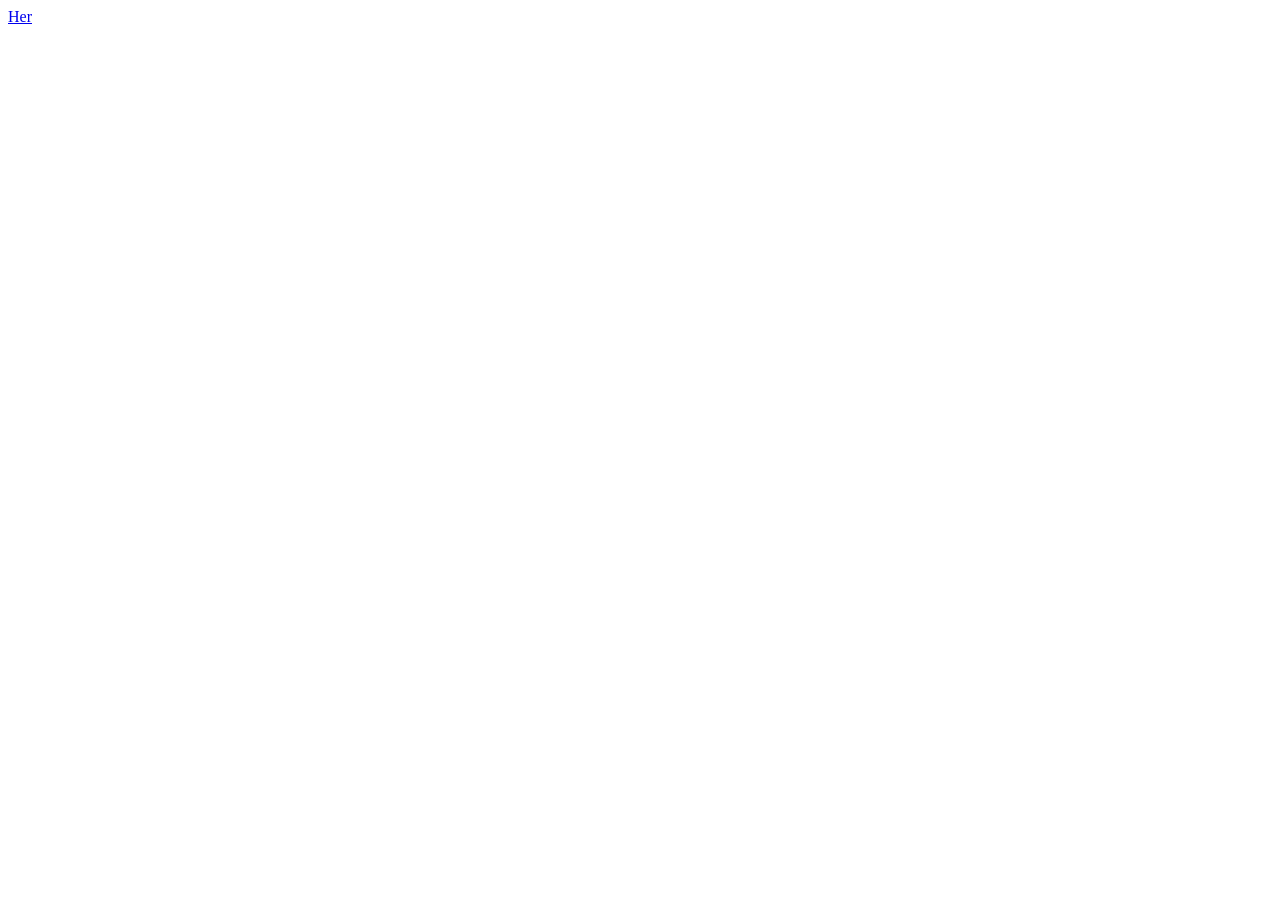
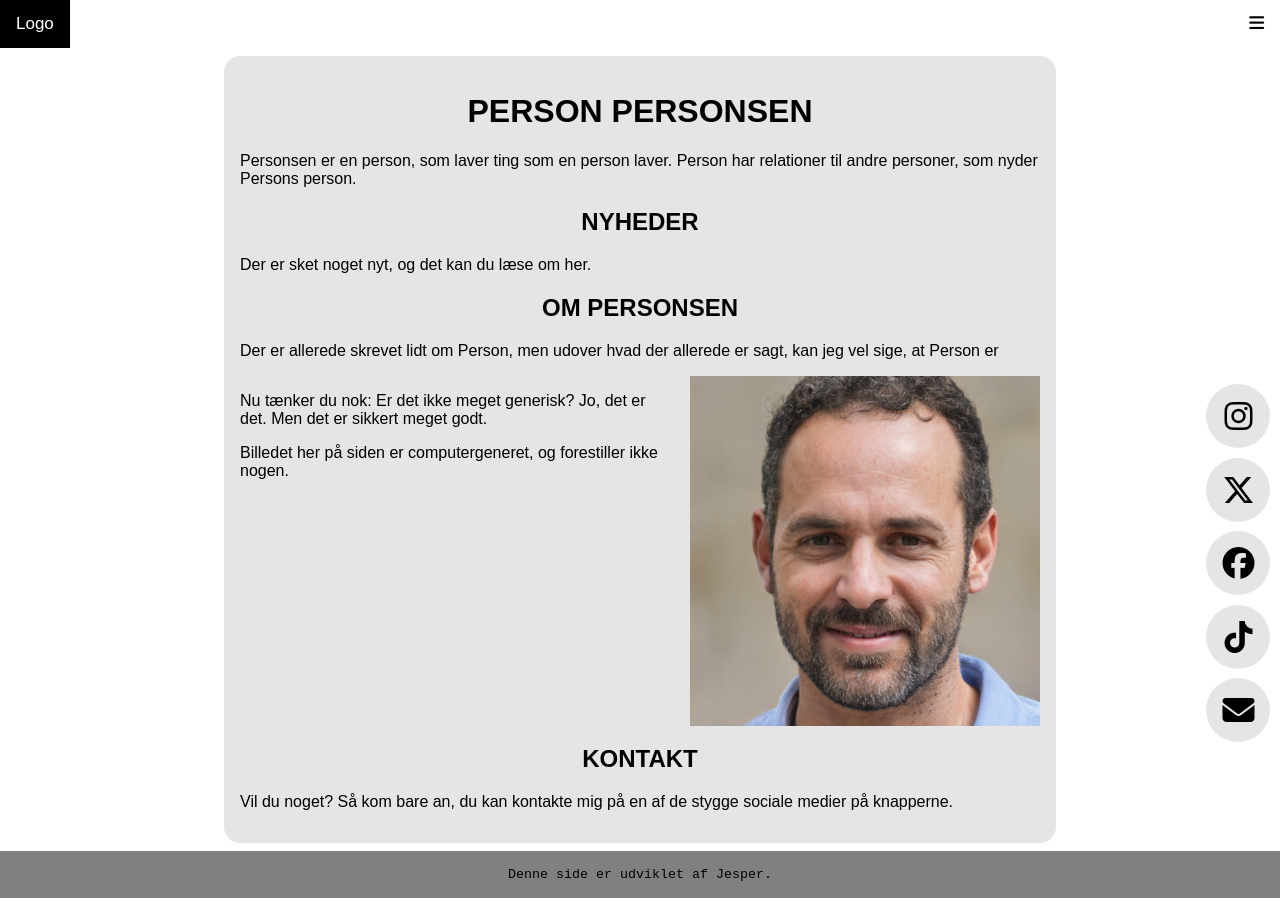
Before and after one commit to DraagDunk/profile_website_template, a PHP site: page / in a window 1280 px wide. Before the commit the page is almost empty. Before the commit the page ends 24 px from the top, so only its background shows below. Run offline with PHP 8.4, Linux system fonts and the light colour scheme.

Commit message:
Steal everything from another one of my projects

```diff
--- /dev/null
+++ b/footer.php
@@ -0,0 +1,11 @@
+<?php
+    $email = "jesper@candscient.dk";
+    $name = "Jesper";
+?>
+
+<footer>
+
+    <div id="dev">
+    Denne side er udviklet af <a href="mailto:<?php echo $email ?>"><?php echo $name ?></a>.
+    </div>
+</footer>
--- /dev/null
+++ b/header.php
@@ -0,0 +1,13 @@
+<!DOCTYPE html>
+<html lang="en">
+<head>
+    <meta charset="UTF-8">
+    <meta name="viewport" content="width=device-width, initial-scale=1.0">
+    <link rel="stylesheet"
+          href="https://cdnjs.cloudflare.com/ajax/libs/font-awesome/6.7.2/css/all.min.css">
+    <link rel="stylesheet" href="style.css">
+    <link rel="stylesheet" href="nav-style.css">
+    <link rel="stylesheet" href="social-media-icon-style.css">
+    <script src="navbar.js"></script>
+    <title><?php echo $title ?> | Profile Template</title>
+</head>
--- a/index.php
+++ b/index.php
@@ -1,13 +1,59 @@
-<!DOCTYPE html>
-<html lang="en">
-<head>
-    <meta charset="UTF-8">
-    <meta name="viewport" content="width=device-width, initial-scale=1.0">
-    <title>Document</title>
-</head>
+<?php
+    $title = "Home";
+    include("header.php");
+?>
 <body>
 
-<a href="/other_page">Her</a>
+<?php
+    include("navigation.php");
+?>
+
+<div class="page">
+    <div class="content">
+
+        <h1 id="home">Person Personsen</h1>
+
+        <p>Personsen er en person, som laver ting som en person laver. Person har relationer til andre personer, som nyder Persons person.</p>
+
+        <h2 id="news">Nyheder</h2>
+
+        <p>Der er sket noget nyt, og det kan du læse om her.</p>
+
+        <h2 id="about">Om Personsen</h2>
+
+        <p>Der er allerede skrevet lidt om Person, men udover hvad der allerede er sagt, kan jeg vel sige, at Person er</p>
+
+        <div class="about-section">
+            <div class="image-container">
+                <img src="image.jpeg" alt="Billede af person">
+            </div>
+
+            <div class="info-box">
+                <p>Nu tænker du nok: Er det ikke meget generisk? Jo, det er det. Men det er sikkert meget godt.</p>
+
+                <p>Billedet her på siden er computergeneret, og forestiller ikke nogen.</p>
+            </div>
+        </div>
+
+        <h2 class="contact">Kontakt</h2>
+
+        <p>Vil du noget? Så kom bare an, du kan kontakte mig på en af de stygge sociale medier på knapperne.</p>
+
+        <div class="social-media-buttons">
+                    <a href="https://www.instagram.com/person_personsen_not_a_real_person" class="sm-icon fa-brands fa-instagram"></a>
+                    <a href="https://www.x.com/person_personsen_not_a_real_person" class="sm-icon fa-brands fa-x-twitter"></a>
+                    <a href="https://www.facebook.com/person_personsen_not_a_real_person" class="sm-icon fa-brands fa-facebook"></a>
+                    <a href="https://www.tiktok.com/person_personsen_not_a_real_person" class="sm-icon fa-brands fa-tiktok"></a>
+                    <a href="mailto:dennemailfindesheltsikkert@ikke.com" class="sm-icon fa fa-envelope"></a>
+                </div>
+
+    </div>
+</div>
+
+<?php
+    include("footer.php");
+?>
+
 
 </body>
 </html>
--- /dev/null
+++ b/nav-style.css
@@ -0,0 +1,31 @@
+.topnav {
+    position: fixed;
+    width: 100%;
+    background-color: var(--color-header-bg);
+}
+
+.topnav #navigation {
+    display: none;
+}
+
+.topnav a {
+    padding: 14px 16px;
+    font-size: 17px;
+    display: block;
+}
+
+.topnav #home-link.narrow {
+    width: fit-content;
+}
+
+.topnav a.icon {
+    display: block;
+    position: absolute;
+    right: 0;
+    top: 0;
+}
+
+.topnav a:hover {
+    background-color: var(--color-header-text);
+    color: var(--color-header-bg);
+}
--- /dev/null
+++ b/navbar.js
@@ -0,0 +1,20 @@
+function menuFunction() {
+    let navBar = document.getElementById("navigation");
+    let homeLink = document.getElementById("home-link");
+    if (navBar.style.display === "block") {
+        navBar.style.display = "none";
+        homeLink.classList.add("narrow");
+    } else {
+        navBar.style.display = "block";
+        homeLink.classList.remove("narrow")
+    }
+}
+
+function closeMenu() {
+    let navBar = document.getElementById("navigation");
+    let homeLink = document.getElementById("home-link");
+    if (navBar.style.display === "block") {
+        navBar.style.display = "none";
+        homeLink.classList.add("narrow");
+    }
+}
--- /dev/null
+++ b/navigation.php
@@ -0,0 +1,13 @@
+<header>
+    <div class="topnav">
+        <a id="home-link" class="narrow" href="#home" onclick="closeMenu()">Logo</a>
+        <nav id="navigation">
+            <a href="#news" onclick="closeMenu()">Nyheder</a>
+            <a href="#about" onclick="closeMenu()">Om os</a>
+            <a href="#contact" onclick="closeMenu()">Kontakt</a>
+        </nav>
+        <a href="javascript:void(0);" class="icon" onclick="menuFunction()">
+            <i class="fa fa-bars"></i>
+        </a>
+    </div>
+</header>
--- /dev/null
+++ b/social-media-icon-style.css
@@ -0,0 +1,42 @@
+.social-media-buttons {
+    display: flex;
+    flex-direction: row;
+    justify-content: center;
+  }
+
+  .social-media-buttons .sm-icon {
+    padding: 1rem;
+    font-size: 2rem;
+    width: 2rem;
+    text-align: center;
+    text-decoration: none;
+  }
+
+  @media (min-width: 1050px) {
+    .social-media-buttons {
+      flex-direction: column;
+      position: fixed;
+      bottom: 3rem;
+      right: 0;
+    }
+
+    .social-media-buttons .sm-icon {
+      background-color: var(--color-content-bg);
+      border-radius: 50%;
+      margin: 0.3rem 0.6rem;
+      transition: all 0.1s ease-in-out;
+    }
+
+    .social-media-buttons .sm-icon:last-of-type {
+      margin-bottom: 0.6rem;
+    }
+
+    .social-media-buttons .sm-icon:hover {
+      padding: 1.3rem;
+      margin: 0rem 0.3rem;
+    }
+
+    .social-media-buttons .sm-icon:hover:last-of-type {
+      margin-bottom: 0.3rem;
+    }
+  }
--- /dev/null
+++ b/style.css
@@ -0,0 +1,113 @@
+:root {
+    --color-header-bg: white;
+    --color-header-text: black;
+    --color-footer-bg: grey;
+    --color-footer-text: #020202;
+    --color-bg: white;
+    --color-content-bg: rgba(2, 2, 2, 0.1);
+    --color-text: black;
+    --color-light-text: blue;
+}
+
+header {
+    margin: 0;
+    color: var(--color-header-text);
+    min-height: 3rem;
+}
+
+html {
+    min-height: 100vh;
+}
+
+
+body {
+    margin: 0;
+    color: var(--color-text);
+    font-family: Arial, Helvetica, sans-serif;
+}
+
+a {
+    color: var(--color-text);
+    text-decoration: none;
+}
+
+a:hover {
+    color: var(--color-light-text);
+}
+
+div.page {
+    display: flex;
+    justify-content: center;
+    background: var(--color-bg);
+    min-height: calc(100vh - 6rem);
+}
+
+div.content {
+    margin: 0.5rem;
+    padding: 1rem;
+    max-width: 800px;
+    width: 100%;
+    border-radius: 1rem;
+    background-color: var(--color-content-bg);
+}
+
+h1,
+h2,
+h3 {
+    text-align: center;
+    text-transform: uppercase;
+    scroll-margin-top: 4rem;
+}
+
+footer {
+    margin: 0;
+    background-color: var(--color-footer-bg);
+    color: var(--color-footer-text);
+    font-size: smaller;
+    font-family: 'Courier New', Courier, monospace;
+    text-align: center;
+    padding: 1rem;
+
+}
+
+footer a {
+    color: var(--color-footer-text);
+}
+
+.about-section {
+    display: flex;
+    flex-direction: column;
+}
+
+.image-container {
+    display: flex;
+    justify-content: center;
+}
+
+.image-container img {
+    width: 100%;
+}
+
+@media (min-width: 800px) {
+
+    .about-section:nth-of-type(2n) {
+        flex-direction: row;
+    }
+
+    .about-section:nth-of-type(2n) .image-container {
+        margin-inline-end: 2rem;
+    }
+
+    .about-section:nth-of-type(2n-1) {
+        flex-direction: row-reverse;
+    }
+
+    .about-section:nth-of-type(2n-1) .image-container {
+        margin-inline-start: 2rem;
+    }
+
+    .image-container img {
+        width: 350px;
+    }
+
+}
```
Also changed, not shown: image.jpeg (added).
